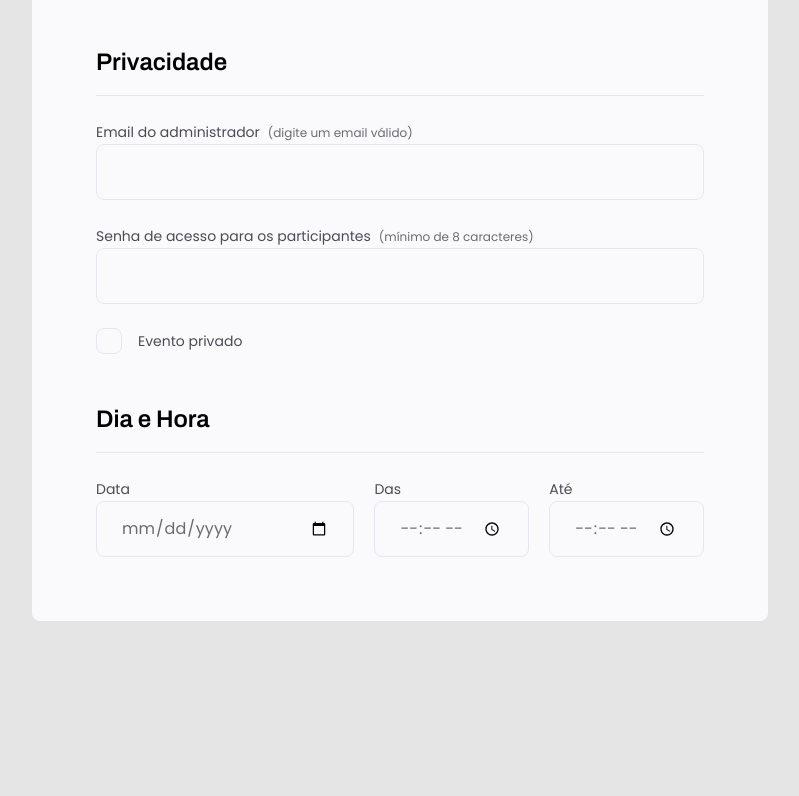
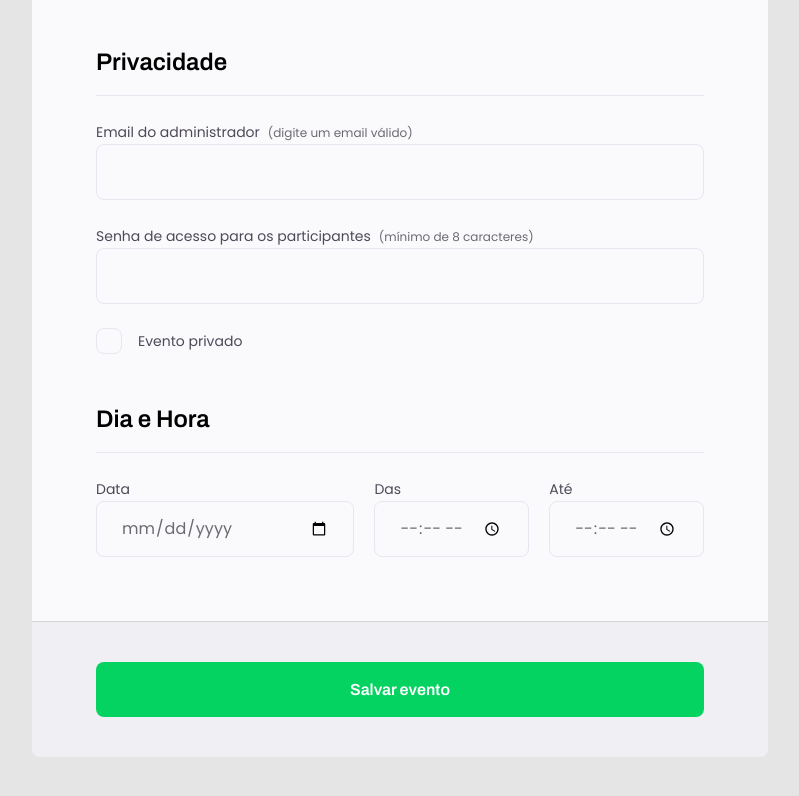
Before and after one commit to violalessa/Forms-14-jun-2024, a plain HTML site: page index.html in a window 1280 px wide. Shown: the part 1022-1818 px from the top of the page, without its empty margins (240-1039 px from the left). Before the commit the page ends 1643 px from the top, so only its background shows below. Drawn offline with Linux system fonts and the light colour scheme.

Commit message:
submit button layout added

```diff
--- a/index.html
+++ b/index.html
@@ -96,6 +96,9 @@
                 </div>
             </fieldset>
         </form>
+        <footer>
+            <input class="button" type="submit" value="Salvar evento">
+        </footer>
     </div>
 
 </body>
--- a/style.css
+++ b/style.css
@@ -3,10 +3,13 @@
     padding: 0;
     box-sizing: border-box;
 }
+
+body, input, select, textarea {
+    font-family: 'Poppins', sans-serif;
+}
+
 body{
-    font-family: 'Poppins', sans-serif;
     background: #E5e5e5;
-
 }
 body::before{
     content: '';
@@ -43,7 +46,7 @@ header p{
 form {
     margin-top: 38px;
     background: #FAFAFC;
-    border-radius: 8px;
+    border-radius: 8px 8px 0 0;
     min-height: 300px;
     padding: 64px;
     display: flex;
@@ -152,3 +155,31 @@ fieldset legend{
 .checkbox-wrapper input:focus + label::before{
     outline: 2px solid black;
 }
+footer{
+    background: #f0f0f4;
+    height: 136px;
+    display: flex;
+    flex-direction: column;
+
+    padding: 40px 64px;
+    margin-bottom: 100px;
+    border-top: 1px solid #d6d6d6;
+    border-radius: 0 0 8px 8px;
+}
+
+footer .button {
+    height: 56px;
+    background: #04d361;
+    border-radius: 8px;
+    border: none;
+    font-family: 'Archivo', sans-serif;
+    color: white;
+    font-weight: 600;
+    font-size: 16px;
+    line-break: 26px;
+}
+
+footer .button:hover{
+    background: #09a44f;
+    cursor: pointer;
+}
```
